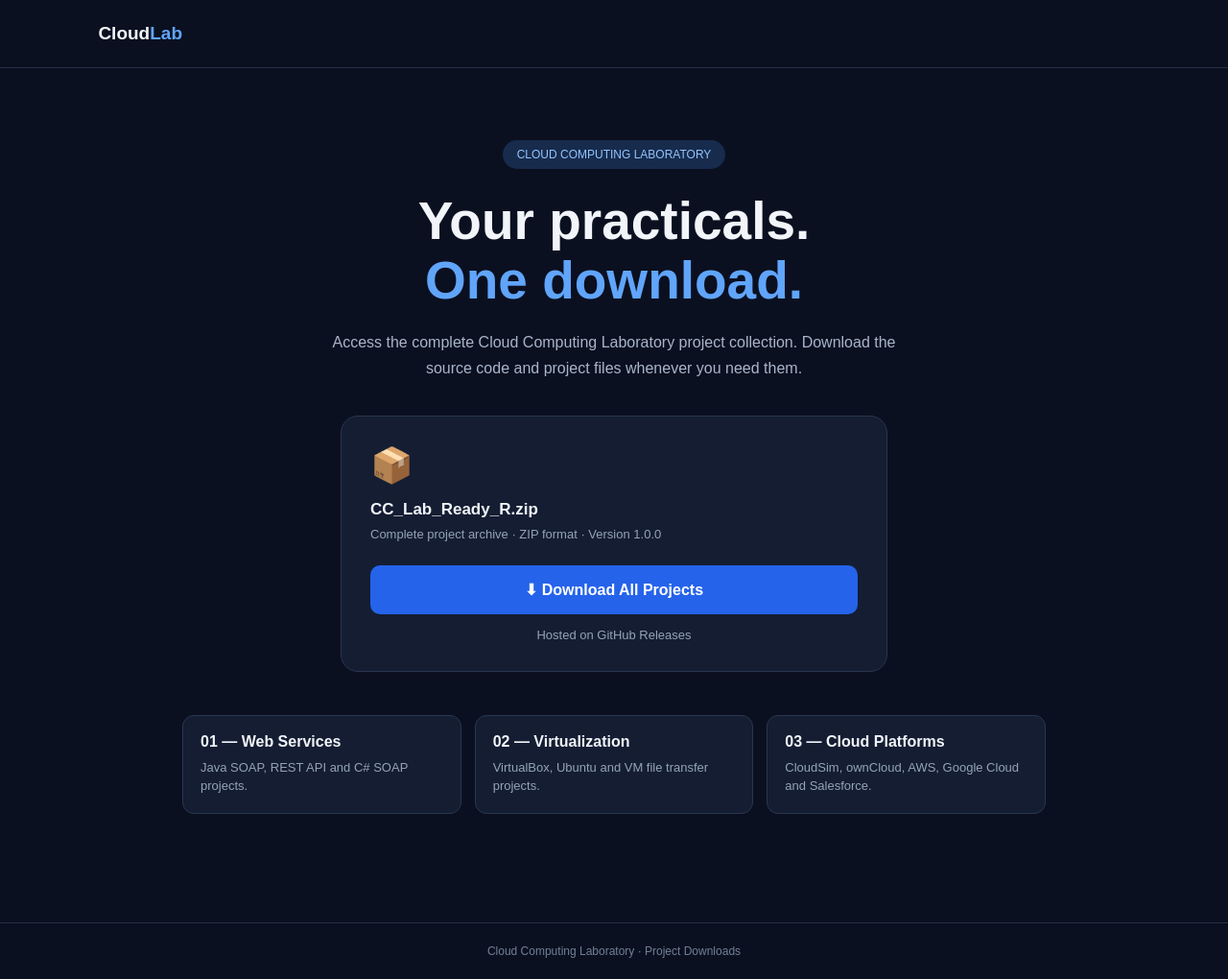
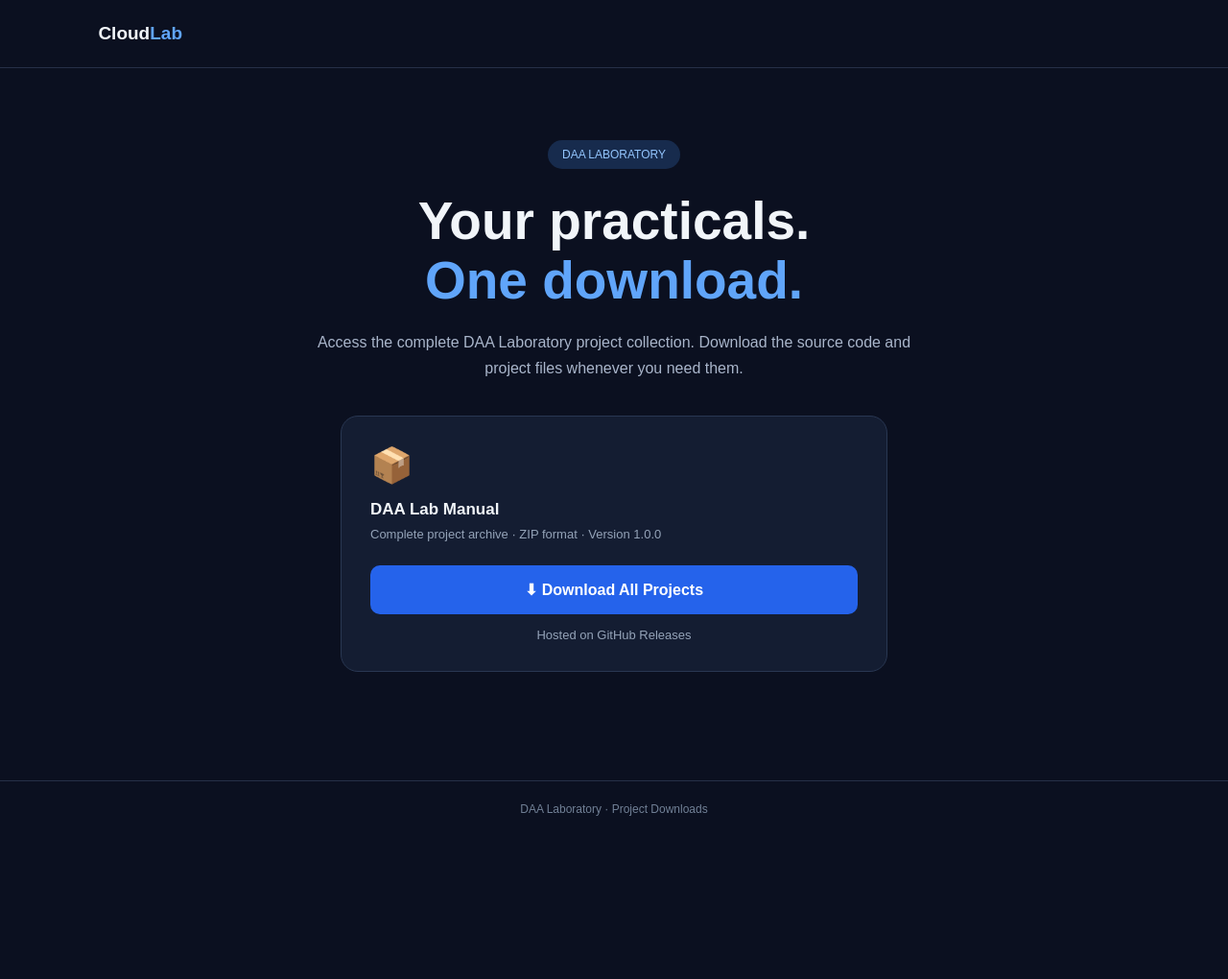
Before and after one commit to Shriram05-GECA/Cloud-Computing-Lab, a plain HTML site: page index.html in a window 1280 px wide. Shown: the whole page at 96% size. After the commit the page ends 872 px from the top, so only its background shows below. Drawn offline with Linux system fonts and the light colour scheme.

Commit message:
Update index.html

```diff
--- a/index.html
+++ b/index.html
@@ -5,7 +5,7 @@
 <meta charset="UTF-8">
 <meta name="viewport" content="width=device-width, initial-scale=1.0">
 <title>Cloud Computing Lab | Project Downloads</title>
-<meta name="description" content="Download Cloud Computing Laboratory practical projects and source code.">
+<meta name="description" content="DAA lab manual">
 
 <style>
 * { box-sizing: border-box; margin: 0; padding: 0; }
@@ -151,18 +151,18 @@ footer {
 </header>
 
 <main>
-    <div class="tag">CLOUD COMPUTING LABORATORY</div>
+    <div class="tag">DAA LABORATORY</div>
 
     <h1>Your practicals.<br><span>One download.</span></h1>
 
     <p class="subtitle">
-        Access the complete Cloud Computing Laboratory project collection.
+        Access the complete DAA Laboratory project collection.
         Download the source code and project files whenever you need them.
     </p>
 
     <section class="card">
         <div class="file-icon">📦</div>
-        <div class="file-name">CC_Lab_Ready_R.zip</div>
+        <div class="file-name">DAA Lab Manual</div>
         <p class="file-info">
             Complete project archive · ZIP format · Version 1.0.0
         </p>
@@ -177,20 +177,7 @@ footer {
         </p>
     </section>
 
-    <section class="sections">
-        <div class="item">
-            <strong>01 — Web Services</strong>
-            <p>Java SOAP, REST API and C# SOAP projects.</p>
-        </div>
-        <div class="item">
-            <strong>02 — Virtualization</strong>
-            <p>VirtualBox, Ubuntu and VM file transfer projects.</p>
-        </div>
-        <div class="item">
-            <strong>03 — Cloud Platforms</strong>
-            <p>CloudSim, ownCloud, AWS, Google Cloud and Salesforce.</p>
-        </div>
-    </section>
+
 
     <div class="links">
 
@@ -198,7 +185,7 @@ footer {
 </main>
 
 <footer>
-    Cloud Computing Laboratory · Project Downloads
+  DAA Laboratory · Project Downloads
 </footer>
 
 </body>
```
